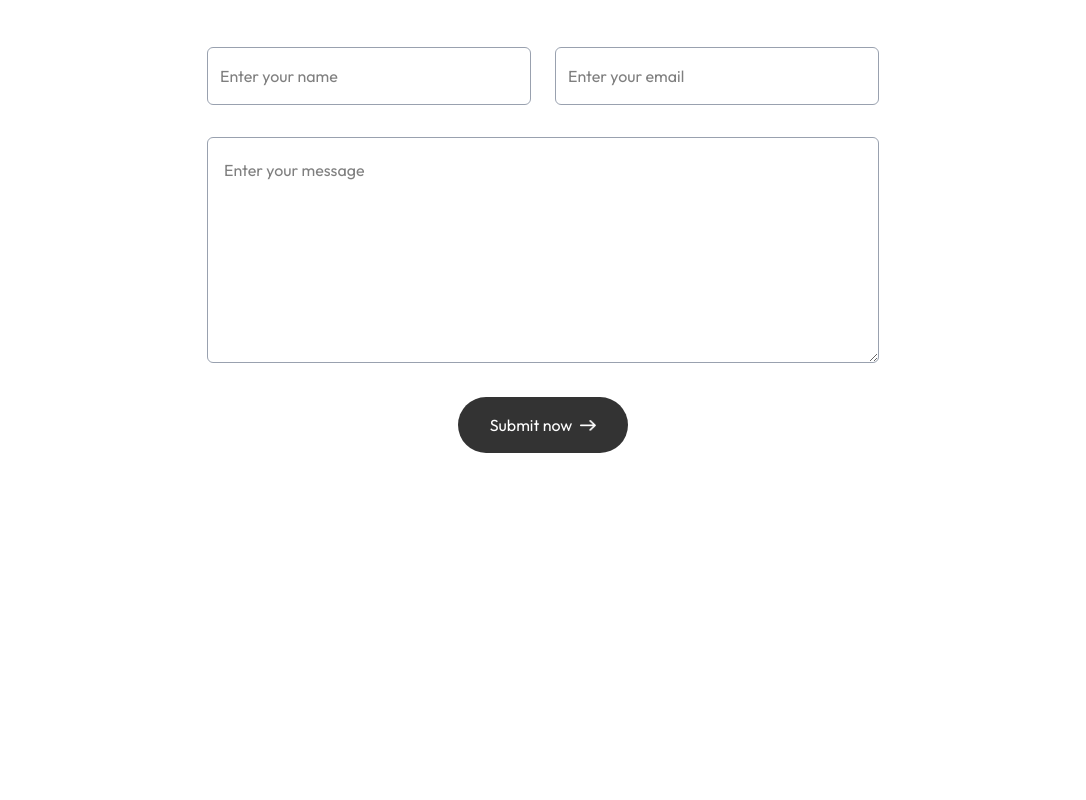
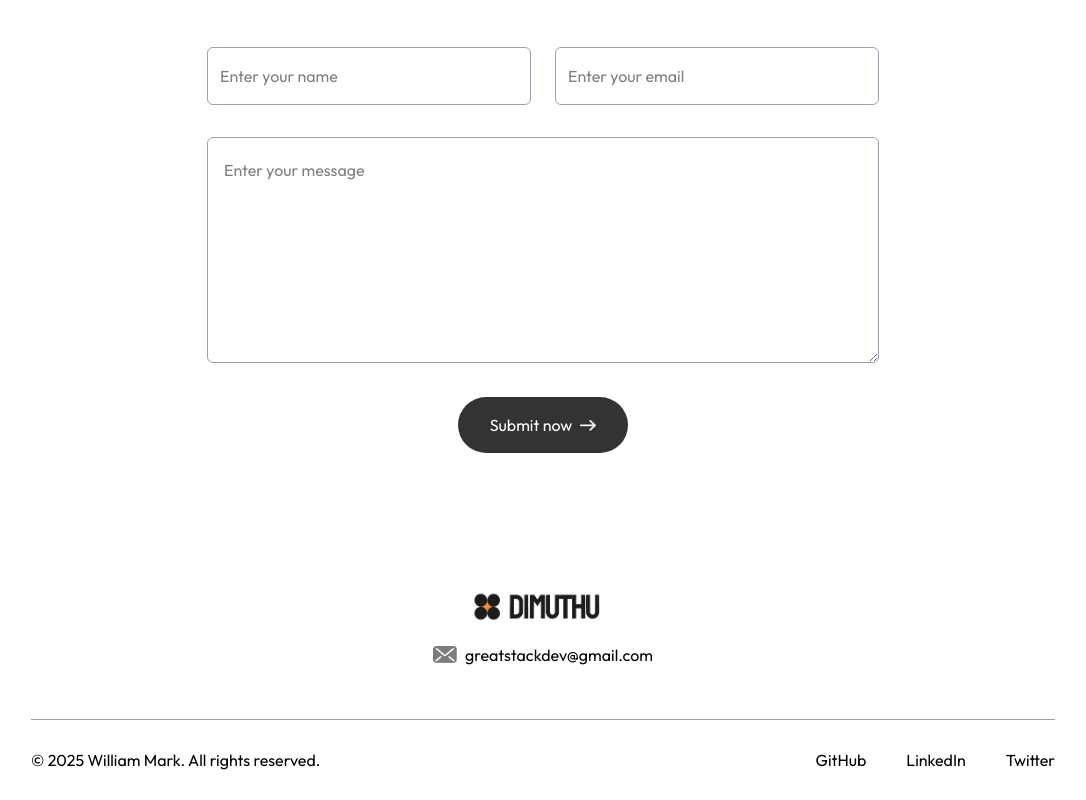
Before and after one commit to Dimuthu02/Portfolio-NEXT, a Next.js app in the folder portfolio/: page / in a window 1280 px wide. Shown: the part 3201-4001 px from the top of the page, without its empty margins (97-1183 px from the left). Before the commit the page ends 3710 px from the top, so only its background shows below. Built offline with nearby package versions, Linux system fonts and the light colour scheme; a web font is replaced by a local one.

Commit message:
Add Fotter component; integrate into page layout for footer content

```diff
--- a/portfolio/app/page.js
+++ b/portfolio/app/page.js
@@ -1,6 +1,7 @@
 'use client'
 import About from '@/components/About'
 import Contact from '@/components/Contact'
+import Fotter from '@/components/Fotter'
 import Header from '@/components/Header'
 import Navbar from '@/components/Navbar'
 import Services from '@/components/Services'
@@ -16,6 +17,7 @@
       <Services/>
       <Work/>
       <Contact/>
+      <Fotter/>
     </>
   )
 }
--- /dev/null
+++ b/portfolio/components/Fotter.jsx
@@ -0,0 +1,41 @@
+import { assets } from '@/assets/assets';
+import Image from 'next/image';
+import React from 'react'
+
+const Fotter = () => {
+  return (
+    <div className="mt-20">
+      <div className="text-center">
+        <Image src={assets.logo} alt="" className="w-36 mx-auto mb-2" />
+
+        <div className="w-max flex items-center gap-2 mx-auto">
+          <Image src={assets.mail_icon} alt="" className="w-6" />
+          greatstackdev@gmail.com
+        </div>
+      </div>
+
+      <div className="text-center sm:flex items-center justify-between border-t border-gray-400 mx-[10%] mt-12 py-6">
+        <p>© 2025 William Mark. All rights reserved.</p>
+        <ul className="flex items-center gap-10 justify-center mt-4 sm:mt-0">
+          <li>
+            <a target="_blank" href="https://github.com/greatstackdev">
+              GitHub
+            </a>
+          </li>
+          <li>
+            <a target="_blank" href="https://linkedin.com/in/greatstackdev">
+              LinkedIn
+            </a>
+          </li>
+          <li>
+            <a target="_blank" href="https://twitter.com/greatstackdev">
+              Twitter
+            </a>
+          </li>
+        </ul>
+      </div>
+    </div>
+  );
+}
+
+export default Fotter
```
